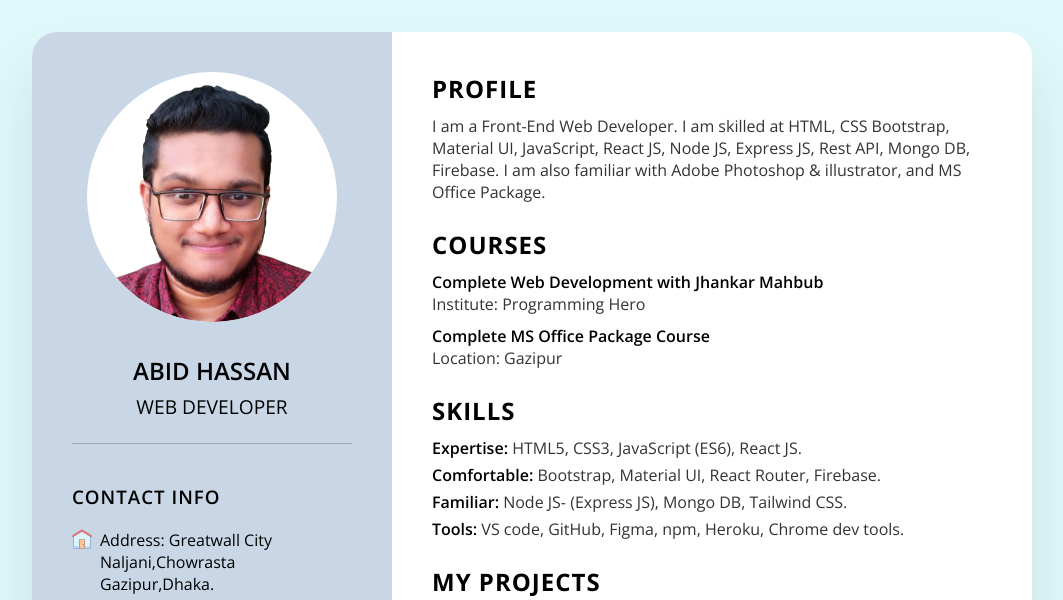
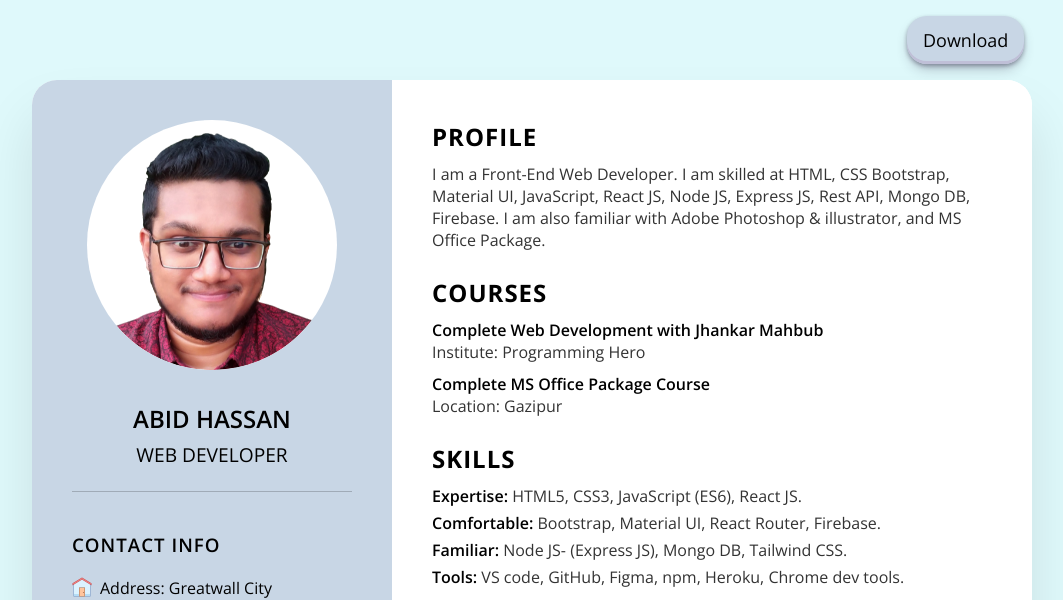
Before and after one commit to Brilliant-Developer1/web-resume, a plain HTML site: page Index.html in a window 1280 px wide. Shown: the top 600 px of the page, without its empty margins (108-1171 px from the left). Drawn offline with nearby package versions, Linux system fonts and the light colour scheme.

Commit message:
button added

```diff
--- a/Index.html
+++ b/Index.html
@@ -8,6 +8,14 @@
     <title>Abid Hassan</title>
   </head>
   <body>
+    <div class="all-container">
+      <header class="nav-button">
+        <button role="button">
+          <a href="https://drive.google.com/file/d/1Ih3IlQUX-4A5kZ4FLCugnsRCiZ0BL0F_/view?usp=sharing" target="_blank" rel="noopener noreferrer">Download</a>
+        </button>
+
+      </header>
+      <main>
         <div class="container">
           <div class="left-side">
             <div class="profile-text">
@@ -232,5 +240,7 @@ illustrator, and MS Office Package.
             </div>
           </div>
         </div>
+      </main>
+    </div>
   </body>
 </html>
--- a/style.css
+++ b/style.css
@@ -12,10 +12,75 @@ body {
   display: flex;
   justify-content: center;
   align-items: center;
+}
+.all-container {
+  display: flex;
+  flex-direction: column;
+  align-items: flex-end;
+  width: 100%;
+  max-width: 1000px;
+}
+main {
+  display: flex;
+  /* flex-direction: column; */
+  justify-content: center;
+  align-items: center;
   min-height: 100vh;
 }
+.nav-button {
+  margin: 1rem 0.5rem 0 0;
+}
+.nav-button button {
+  align-items: center;
+  appearance: none;
+  background-color: #c8d6e5;
+  border-radius: 20px;
+  border-width: 0;
+  box-shadow: rgba(45, 35, 66, 0.4) 0 2px 4px,
+    rgba(45, 35, 66, 0.3) 0 7px 13px -3px, #bfbfd7 0 -3px 0 inset;
+  box-sizing: border-box;
+  color: #000000;
+  cursor: pointer;
+  display: inline-flex;
+  font-family: 'JetBrains Mono', monospace;
+  height: 48px;
+  justify-content: center;
+  line-height: 1;
+  list-style: none;
+  overflow: hidden;
+  padding-left: 16px;
+  padding-right: 16px;
+  position: relative;
+  text-align: left;
+  text-decoration: none;
+  transition: box-shadow 0.15s, transform 0.15s;
+  user-select: none;
+  -webkit-user-select: none;
+  touch-action: manipulation;
+  white-space: nowrap;
+  will-change: box-shadow, transform;
+  font-size: 18px;
+}
+.nav-button button:focus {
+  box-shadow: #d6d6e7 0 0 0 1.5px inset, rgba(45, 35, 66, 0.4) 0 2px 4px,
+    rgba(45, 35, 66, 0.3) 0 7px 13px -3px, #babad2 0 -3px 0 inset;
+}
+.nav-button button:hover {
+  box-shadow: rgba(45, 35, 66, 0.4) 0 4px 8px,
+    rgba(45, 35, 66, 0.3) 0 7px 13px -3px, #bdbdd0 0 -3px 0 inset;
+  transform: translateY(-2px);
+}
+.nav-button button:active {
+  box-shadow: #babace 0 3px 7px inset;
+  transform: translateY(2px);
+}
+
+.nav-button a {
+  text-decoration: none;
+  color: #000;
+}
 .container {
-  margin: 2rem 0;
+  margin: 1rem 0 2rem 0;
   border-radius: 25px;
   overflow: hidden;
   perspective: 1px;
@@ -228,6 +293,9 @@ p {
   }
 }
 @media screen and (max-width: 450px) {
+  body {
+    background-color: #c8d6e5;
+  }
   .project-links {
     width: 100%;
   }
@@ -235,4 +303,10 @@ p {
     display: grid;
     grid-template-columns: repeat(2, 1fr);
   }
+  .all-container {
+    align-items: center;
+  }
+  .nav-button {
+    margin: 0.5rem;
+  }
 }
```
Lines whose indentation alone changed are shown as unchanged.
